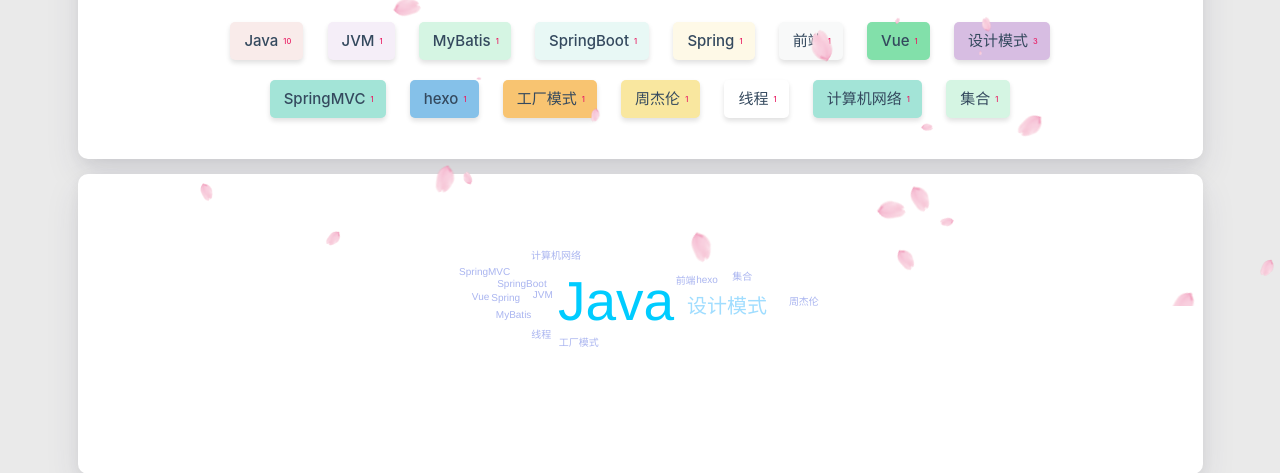
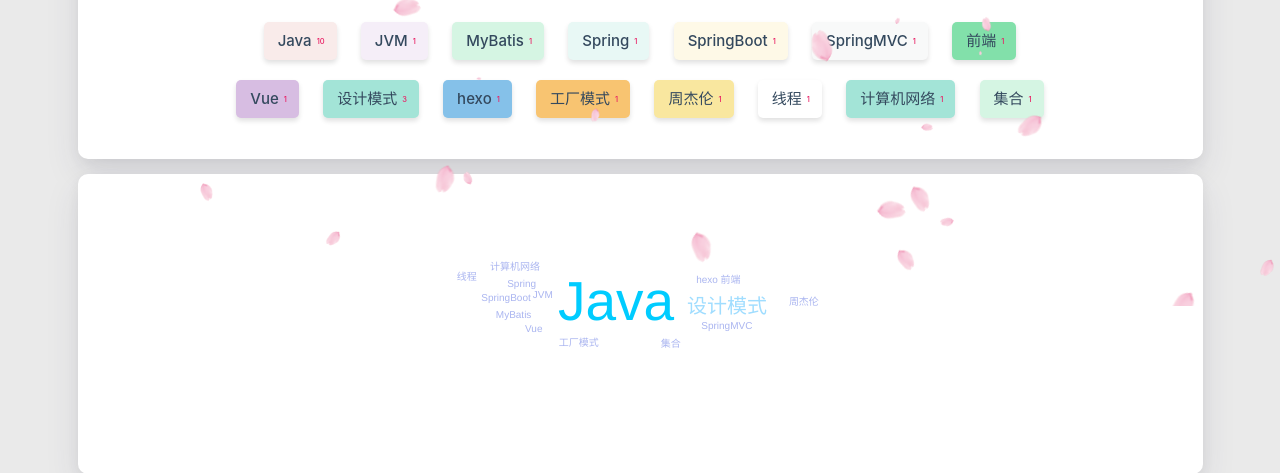
Before and after one commit to oceanli2020/oceanli2020.github.io, a plain HTML site: page tags/index.html in a window 1280 px wide. Shown: the part 494-967 px from the top of the page. Drawn offline with nearby package versions, Linux system fonts and the light colour scheme.

Commit message:
Site updated: 2021-03-28 10:17:43

```diff
--- a/tags/index.html
+++ b/tags/index.html
@@ -409,19 +409,28 @@
                 </a>
 
 
-                <a href="/tags/SpringBoot/" title="SpringBoot: 1">
+                <a href="/tags/Spring/" title="Spring: 1">
                     <span class="chip center-align waves-effect waves-light
                              chip-default "
-                            data-tagname="SpringBoot" style="background-color: #E8F8F5;">SpringBoot
+                            data-tagname="Spring" style="background-color: #E8F8F5;">Spring
                         <span class="tag-length">1</span>
                     </span>
                 </a>
 
 
-                <a href="/tags/Spring/" title="Spring: 1">
+                <a href="/tags/SpringBoot/" title="SpringBoot: 1">
                     <span class="chip center-align waves-effect waves-light
                              chip-default "
-                            data-tagname="Spring" style="background-color: #FEF9E7;">Spring
+                            data-tagname="SpringBoot" style="background-color: #FEF9E7;">SpringBoot
+                        <span class="tag-length">1</span>
+                    </span>
+                </a>
+
+
+                <a href="/tags/SpringMVC/" title="SpringMVC: 1">
+                    <span class="chip center-align waves-effect waves-light
+                             chip-default "
+                            data-tagname="SpringMVC" style="background-color: #F8F9F9;">SpringMVC
                         <span class="tag-length">1</span>
                     </span>
                 </a>
@@ -430,7 +439,7 @@
                 <a href="/tags/%E5%89%8D%E7%AB%AF/" title="前端: 1">
                     <span class="chip center-align waves-effect waves-light
                              chip-default "
-                            data-tagname="前端" style="background-color: #F8F9F9;">前端
+                            data-tagname="前端" style="background-color: #82E0AA;">前端
                         <span class="tag-length">1</span>
                     </span>
                 </a>
@@ -439,7 +448,7 @@
                 <a href="/tags/Vue/" title="Vue: 1">
                     <span class="chip center-align waves-effect waves-light
                              chip-default "
-                            data-tagname="Vue" style="background-color: #82E0AA;">Vue
+                            data-tagname="Vue" style="background-color: #D7BDE2;">Vue
                         <span class="tag-length">1</span>
                     </span>
                 </a>
@@ -448,17 +457,8 @@
                 <a href="/tags/%E8%AE%BE%E8%AE%A1%E6%A8%A1%E5%BC%8F/" title="设计模式: 3">
                     <span class="chip center-align waves-effect waves-light
                              chip-default "
-                            data-tagname="设计模式" style="background-color: #D7BDE2;">设计模式
+                            data-tagname="设计模式" style="background-color: #A3E4D7;">设计模式
                         <span class="tag-length">3</span>
-                    </span>
-                </a>
-
-
-                <a href="/tags/SpringMVC/" title="SpringMVC: 1">
-                    <span class="chip center-align waves-effect waves-light
-                             chip-default "
-                            data-tagname="SpringMVC" style="background-color: #A3E4D7;">SpringMVC
-                        <span class="tag-length">1</span>
                     </span>
                 </a>
 
@@ -540,7 +540,7 @@
 <script type="text/javascript">
 
 
-    $('#tag-wordcloud').jQCloud([{"text":"Java","weight":10,"link":"/tags/Java/"},{"text":"JVM","weight":1,"link":"/tags/JVM/"},{"text":"MyBatis","weight":1,"link":"/tags/MyBatis/"},{"text":"SpringBoot","weight":1,"link":"/tags/SpringBoot/"},{"text":"Spring","weight":1,"link":"/tags/Spring/"},{"text":"前端","weight":1,"link":"/tags/前端/"},{"text":"Vue","weight":1,"link":"/tags/Vue/"},{"text":"设计模式","weight":3,"link":"/tags/设计模式/"},{"text":"SpringMVC","weight":1,"link":"/tags/SpringMVC/"},{"text":"hexo","weight":1,"link":"/tags/hexo/"},{"text":"工厂模式","weight":1,"link":"/tags/工厂模式/"},{"text":"周杰伦","weight":1,"link":"/tags/周杰伦/"},{"text":"线程","weight":1,"link":"/tags/线程/"},{"text":"计算机网络","weight":1,"link":"/tags/计算机网络/"},{"text":"集合","weight":1,"link":"/tags/集合/"}], {
+    $('#tag-wordcloud').jQCloud([{"text":"Java","weight":10,"link":"/tags/Java/"},{"text":"JVM","weight":1,"link":"/tags/JVM/"},{"text":"MyBatis","weight":1,"link":"/tags/MyBatis/"},{"text":"Spring","weight":1,"link":"/tags/Spring/"},{"text":"SpringBoot","weight":1,"link":"/tags/SpringBoot/"},{"text":"SpringMVC","weight":1,"link":"/tags/SpringMVC/"},{"text":"前端","weight":1,"link":"/tags/前端/"},{"text":"Vue","weight":1,"link":"/tags/Vue/"},{"text":"设计模式","weight":3,"link":"/tags/设计模式/"},{"text":"hexo","weight":1,"link":"/tags/hexo/"},{"text":"工厂模式","weight":1,"link":"/tags/工厂模式/"},{"text":"周杰伦","weight":1,"link":"/tags/周杰伦/"},{"text":"线程","weight":1,"link":"/tags/线程/"},{"text":"计算机网络","weight":1,"link":"/tags/计算机网络/"},{"text":"集合","weight":1,"link":"/tags/集合/"}], {
         autoResize: true
     });
 </script>
```
Also changed, not shown: about/index.html (+1 -1 lines), index.html (+54 -54 lines), tags/JVM/index.html (+16 -16 lines), tags/Java/index.html (+16 -16 lines), tags/MyBatis/index.html (+16 -16 lines), tags/Spring/index.html (+18 -18 lines), tags/SpringBoot/index.html (+17 -17 lines), tags/SpringMVC/index.html (+16 -16 lines), tags/Vue/index.html (+16 -16 lines), tags/hexo/index.html (+16 -16 lines), tags/前端/index.html (+16 -16 lines), tags/周杰伦/index.html (+16 -16 lines), tags/工厂模式/index.html (+16 -16 lines), tags/线程/index.html (+16 -16 lines), 3 more files.
